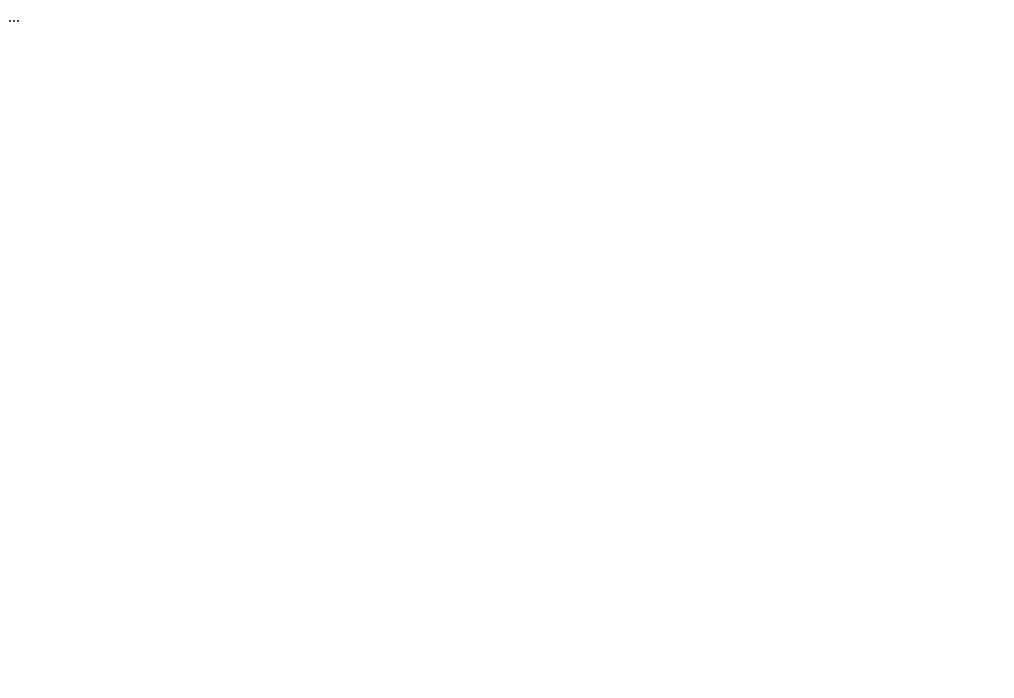
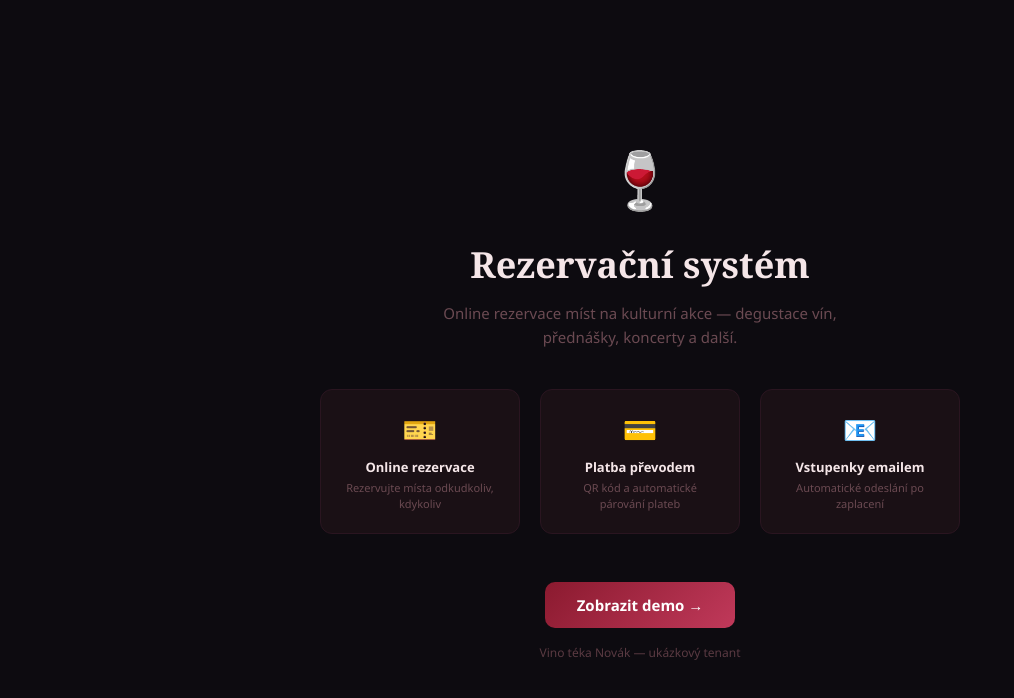
Before and after one commit to Anamax443/rezervace-app, an Astro site in the folder frontend/: page / in a window 1280 px wide. Shown: the whole page, without its empty margins (0-1014 px from the left). Built offline with nearby package versions, Linux system fonts and the light colour scheme; Astro itself is replaced by a stand-in of ours.

Commit message:
fix: index.astro - oprava obsahu landing page

```diff
--- a/frontend/src/pages/index.astro
+++ b/frontend/src/pages/index.astro
@@ -1,4 +1,37 @@
 ---
 export const prerender = true;
 ---
-<!DOCTYPE html>...
+<!DOCTYPE html>
+<html lang="cs">
+<head>
+  <meta charset="UTF-8" />
+  <meta name="viewport" content="width=device-width, initial-scale=1.0" />
+  <title>Rezervace – Online rezervační systém</title>
+  <style>
+    * { box-sizing: border-box; margin: 0; padding: 0; }
+    body { font-family: 'Segoe UI', sans-serif; background: #0D0B10; color: #E8E8F0; min-height: 100vh; display: flex; flex-direction: column; align-items: center; justify-content: center; padding: 40px 20px; }
+    .logo { font-size: 56px; margin-bottom: 24px; }
+    h1 { font-family: Georgia, serif; font-size: 36px; color: #F5E6E8; text-align: center; margin-bottom: 12px; }
+    .subtitle { color: #6B4A52; font-size: 15px; text-align: center; max-width: 420px; line-height: 1.6; margin-bottom: 40px; }
+    .features { display: flex; gap: 20px; flex-wrap: wrap; justify-content: center; margin-bottom: 48px; }
+    .feature { background: #1A1015; border: 1px solid #2A1520; border-radius: 12px; padding: 20px 24px; width: 200px; text-align: center; }
+    .feature-icon { font-size: 28px; margin-bottom: 10px; }
+    .feature-title { font-size: 13px; color: #F5E6E8; font-weight: 600; margin-bottom: 4px; }
+    .feature-desc { font-size: 11px; color: #6B4A52; line-height: 1.5; }
+    .btn { padding: 13px 32px; background: linear-gradient(135deg, #8B1A2F 0%, #C0395A 100%); border-radius: 10px; color: #fff; font-size: 15px; font-weight: 600; text-decoration: none; display: inline-block; margin-bottom: 16px; }
+    .demo-link { font-size: 12px; color: #5A3A42; text-decoration: none; display: block; text-align: center; }
+  </style>
+</head>
+<body>
+  <div class="logo">🍷</div>
+  <h1>Rezervační systém</h1>
+  <p class="subtitle">Online rezervace míst na kulturní akce — degustace vín, přednášky, koncerty a další.</p>
+  <div class="features">
+    <div class="feature"><div class="feature-icon">🎫</div><div class="feature-title">Online rezervace</div><div class="feature-desc">Rezervujte místa odkudkoliv, kdykoliv</div></div>
+    <div class="feature"><div class="feature-icon">💳</div><div class="feature-title">Platba převodem</div><div class="feature-desc">QR kód a automatické párování plateb</div></div>
+    <div class="feature"><div class="feature-icon">📧</div><div class="feature-title">Vstupenky emailem</div><div class="feature-desc">Automatické odeslání po zaplacení</div></div>
+  </div>
+  <a href="/novak" class="btn">Zobrazit demo →</a>
+  <a href="/novak" class="demo-link">Vino téka Novák — ukázkový tenant</a>
+</body>
+</html>
```
